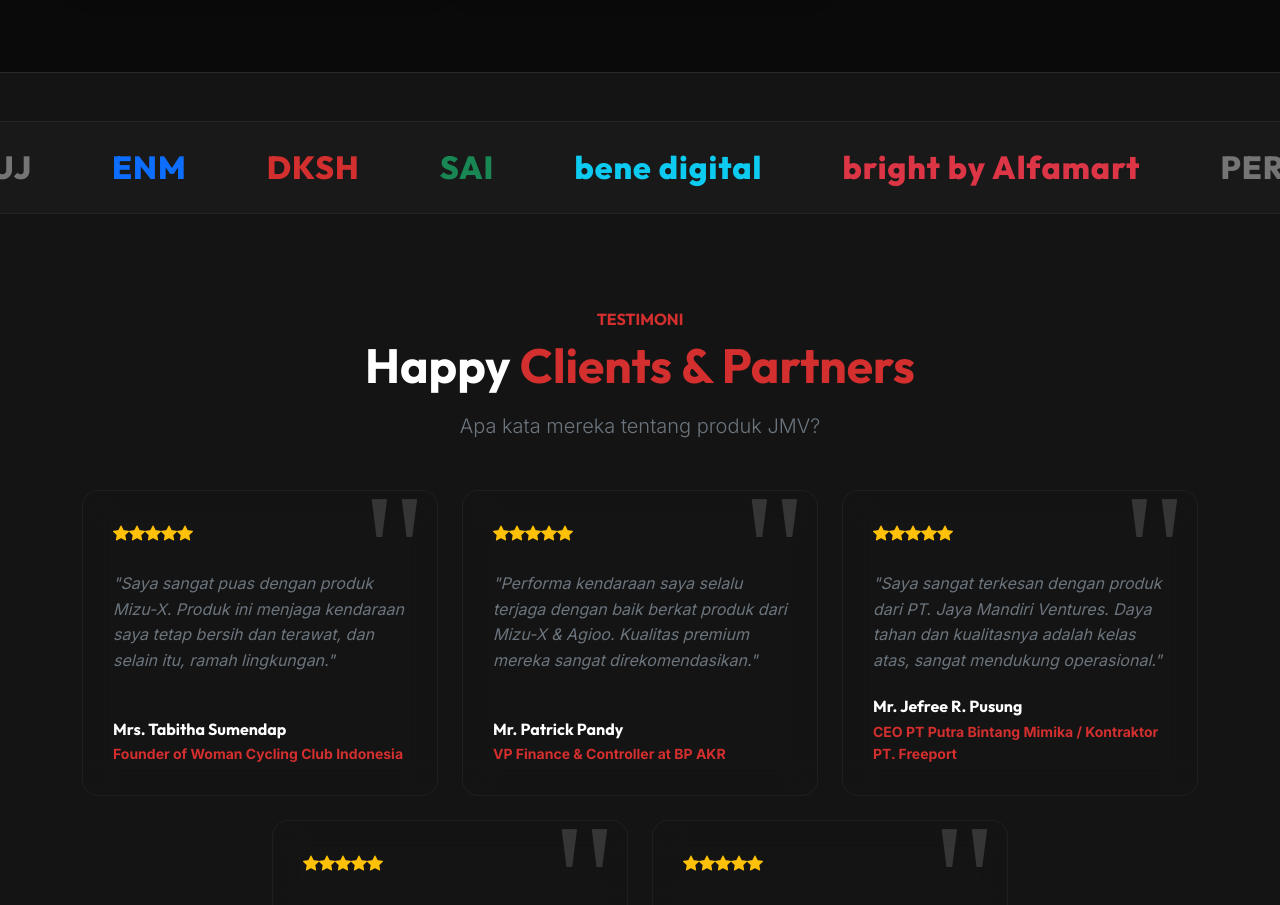
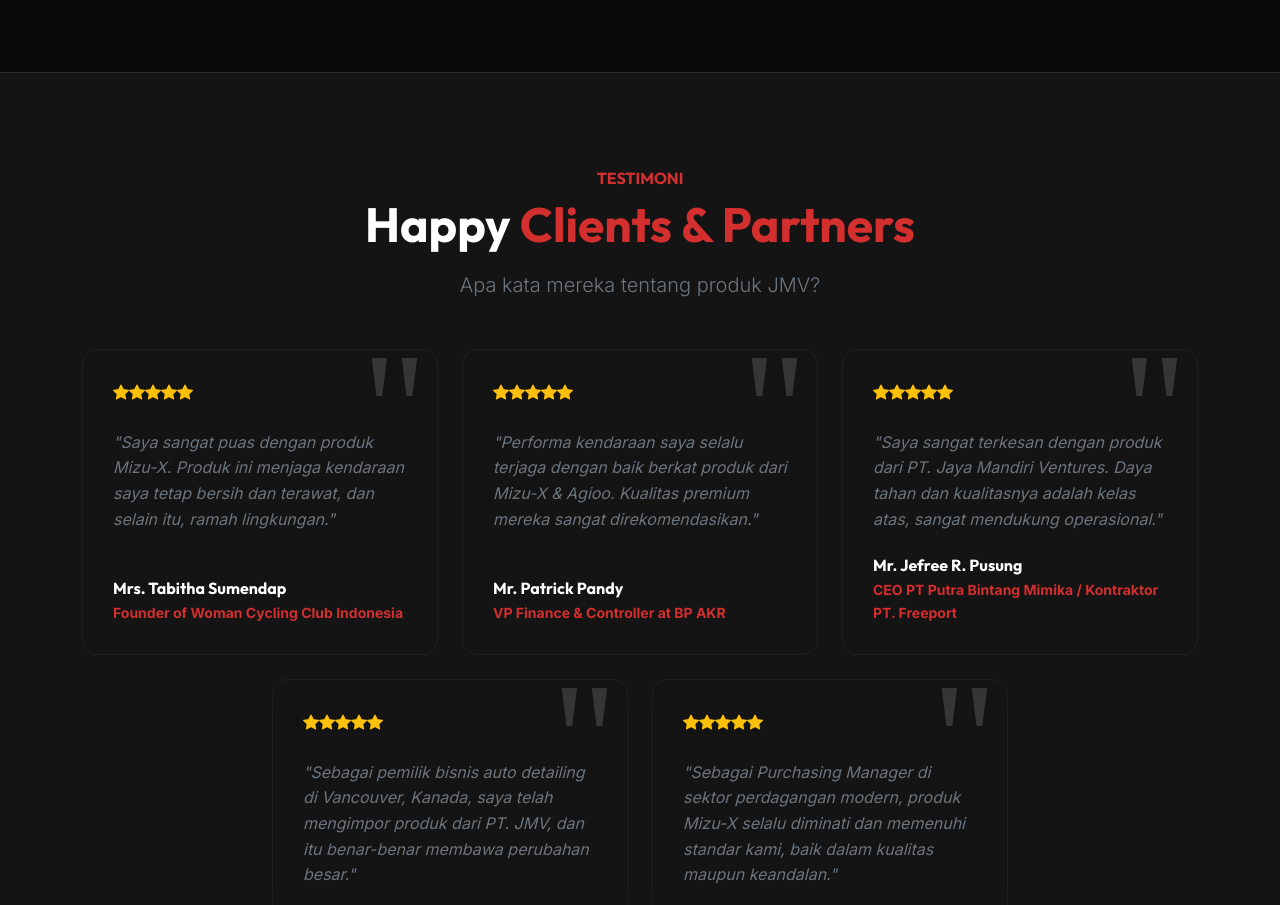
Before and after one commit to 2381042/giorsheva-jmv-website, a React (Vite) app: page / in a window 1280 px wide. Shown: the part 6200-7105 px from the top of the page. Built offline with nearby package versions, Linux system fonts and the light colour scheme.

Commit message:
feat(section): remove text partners marquee inside TestimonialSection

```diff
--- a/src/App.jsx
+++ b/src/App.jsx
@@ -1177,27 +1177,6 @@
 
   return (
     <section className="py-5 overflow-hidden" style={{ backgroundColor: 'var(--bg-secondary)', borderTop: '1px solid var(--border-color)', borderBottom: '1px solid var(--border-color)' }}>
-      {/* Marquee Partners */}
-      <div className="marquee-container mb-5 reveal">
-        <div className="marquee-content">
-          <span className="partner-logo-text">PERTAMINA</span>
-          <span className="partner-logo-text">MUJ</span>
-          <span className="partner-logo-text text-primary">ENM</span>
-          <span className="partner-logo-text text-red">DKSH</span>
-          <span className="partner-logo-text text-success">SAI</span>
-          <span className="partner-logo-text text-info">bene digital</span>
-          <span className="partner-logo-text text-danger">bright by Alfamart</span>
-          {/* Duplicate for infinite effect */}
-          <span className="partner-logo-text">PERTAMINA</span>
-          <span className="partner-logo-text">MUJ</span>
-          <span className="partner-logo-text text-primary">ENM</span>
-          <span className="partner-logo-text text-red">DKSH</span>
-          <span className="partner-logo-text text-success">SAI</span>
-          <span className="partner-logo-text text-info">bene digital</span>
-          <span className="partner-logo-text text-danger">bright by Alfamart</span>
-        </div>
-      </div>
-
       <div className="container py-5 reveal">
         <div className="text-center mb-5">
           <h6 className="text-red fw-bold text-uppercase mb-2">{t('testiSubtitle')}</h6>
```
